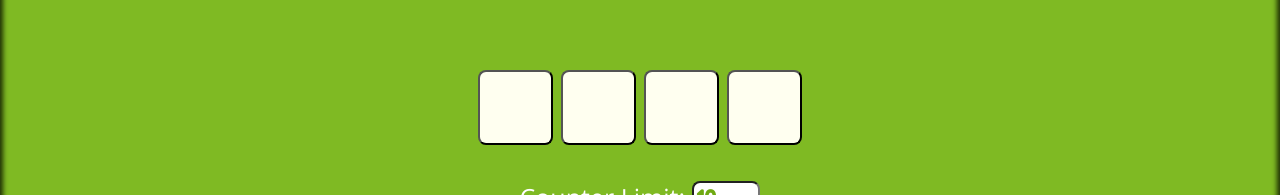
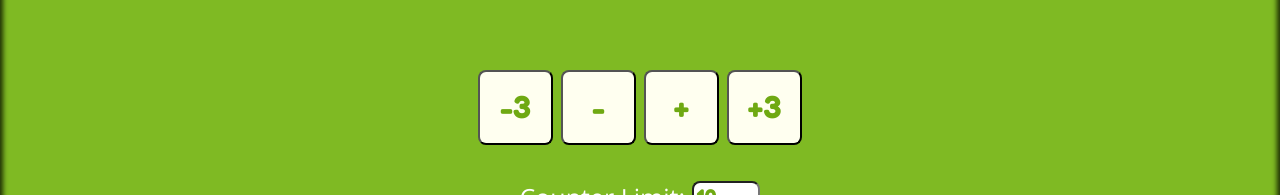
Before and after one commit to richpjames/counter, a React (Create React App) app: page / in a window 1280 px wide. Shown: the part 265-460 px from the top of the page. Built offline with nearby package versions, Linux system fonts and the light colour scheme.

Commit message:
use children and disabled props

```diff
--- a/src/Counter/Button.tsx
+++ b/src/Counter/Button.tsx
@@ -20,17 +20,18 @@ const ButtonWrap = styled.button`
   }
 `;
 interface IProps {
-  textToDisplay: string;
   label: string;
   onClick?: () => void;
+  children: string;
+  disabled: boolean;
 }
 
 const Button = (props: IProps) => {
-  const { textToDisplay, label, onClick } = props;
+  const { label, onClick, children, disabled } = props;
 
   return (
-    <ButtonWrap aria-label={label} onClick={onClick}>
-      {textToDisplay}
+    <ButtonWrap aria-label={label} onClick={onClick} disabled={disabled}>
+      {children}
     </ButtonWrap>
   );
 };
```
